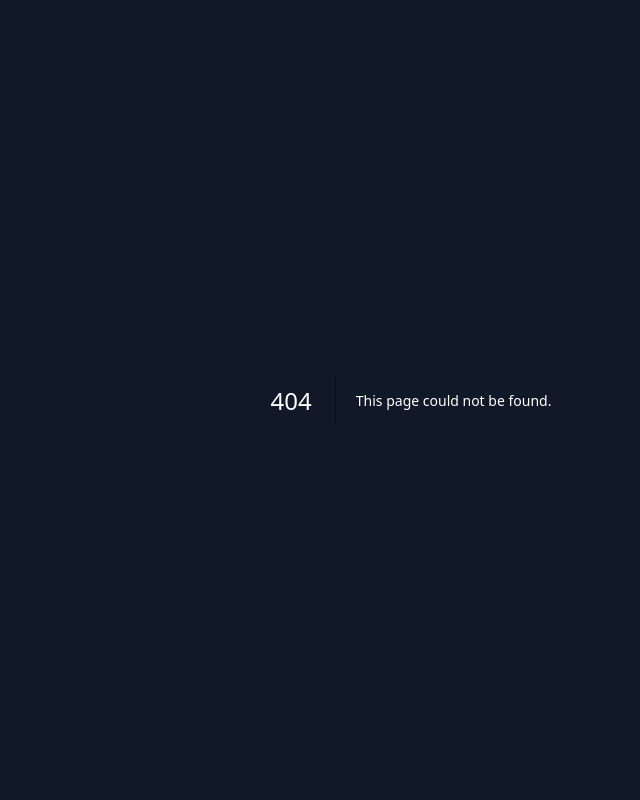
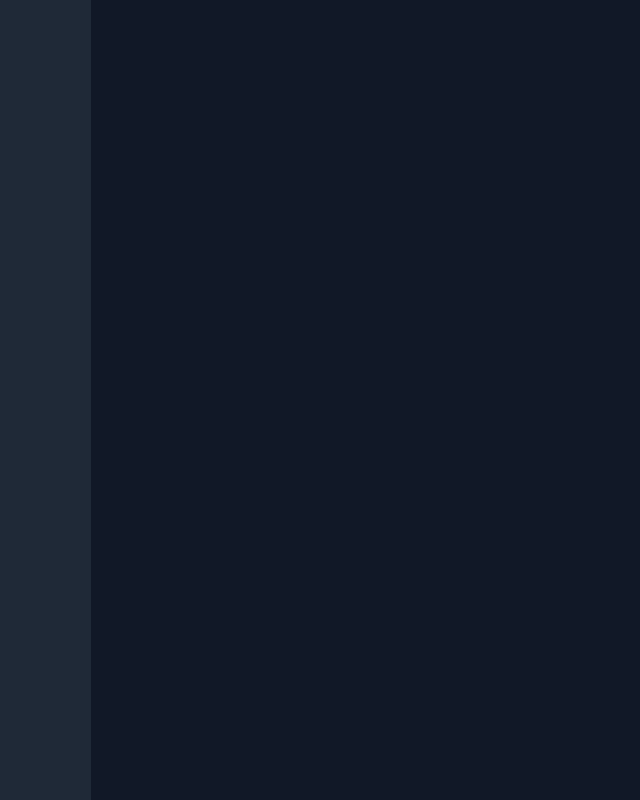
Before and after one commit to BRAVO68WEB/shx, a Next.js app in the folder packages/dashboard/: page /dashboard in a window 1280 px wide. Before the commit this address had no page. Shown: the whole page, without its empty margins (229-869 px from the left). Built offline with nearby package versions, Linux system fonts and the light colour scheme.

Commit message:
started dashboard layout

```diff
--- a/packages/dashboard/app/(dashboard)/dashboard/index.tsx
+++ /dev/null
@@ -1 +0,0 @@
-import React from "react";
--- a/packages/dashboard/app/(dashboard)/dashboard/layout.tsx
+++ b/packages/dashboard/app/(dashboard)/dashboard/layout.tsx
@@ -0,0 +1,15 @@
+import React from "react";
+
+interface DashboardLayoutProps{
+    children:React.ReactNode
+}
+
+const Layout = ({children}:DashboardLayoutProps) => {
+    return <div className="flex min-h-screen">
+        <div className="sidebar w-full max-w-xs h-screen bg-gray-800"></div>
+        <main>{children}</main>
+
+    </div>
+}
+
+export default Layout
--- /dev/null
+++ b/packages/dashboard/app/(dashboard)/dashboard/page.tsx
@@ -0,0 +1,7 @@
+import React from "react";
+
+const Dashboard = () => {
+    return <></>
+}
+
+export default Dashboard
--- a/packages/dashboard/app/layout.tsx
+++ b/packages/dashboard/app/layout.tsx
@@ -15,7 +15,7 @@ export default function RootLayout({
 }) {
   return (
 		<html lang="en">
-			<body className={`${inter.className} bg-gray-900 text-white`}>{children}</body>
+			<body className={`${inter.className} bg-gray-900 text-white min-h-screen`}>{children}</body>
 		</html>
 	);
 }
--- /dev/null
+++ b/packages/dashboard/components/SidebarItems.tsx
@@ -0,0 +1,7 @@
+import React from "react"
+
+const SidebarItems = () => {
+	return <></>;
+};
+
+export default SidebarItems
```
